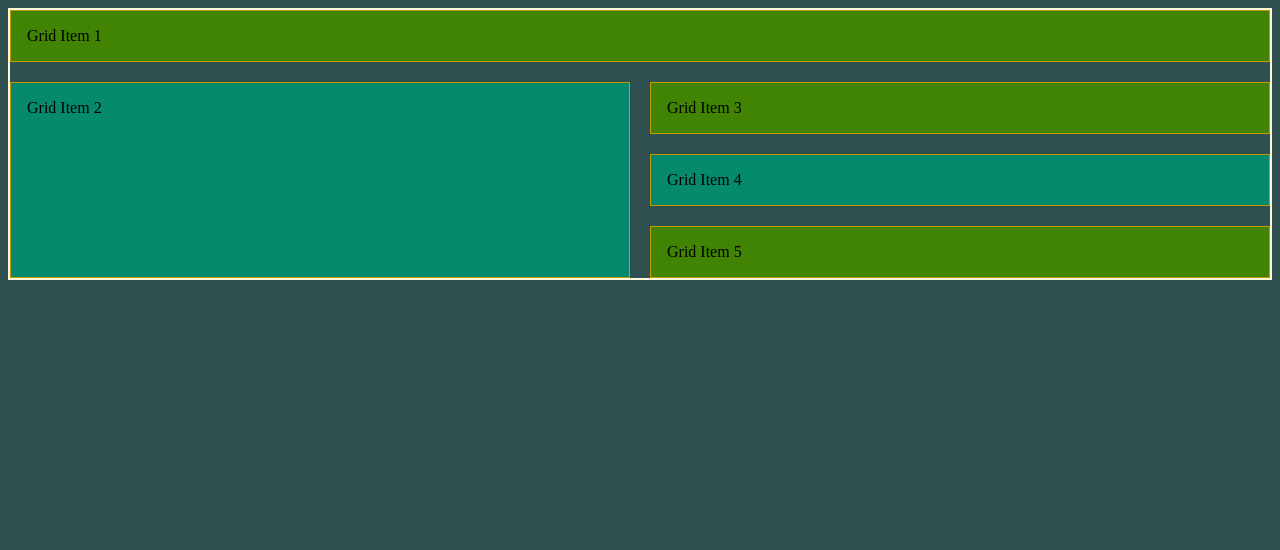
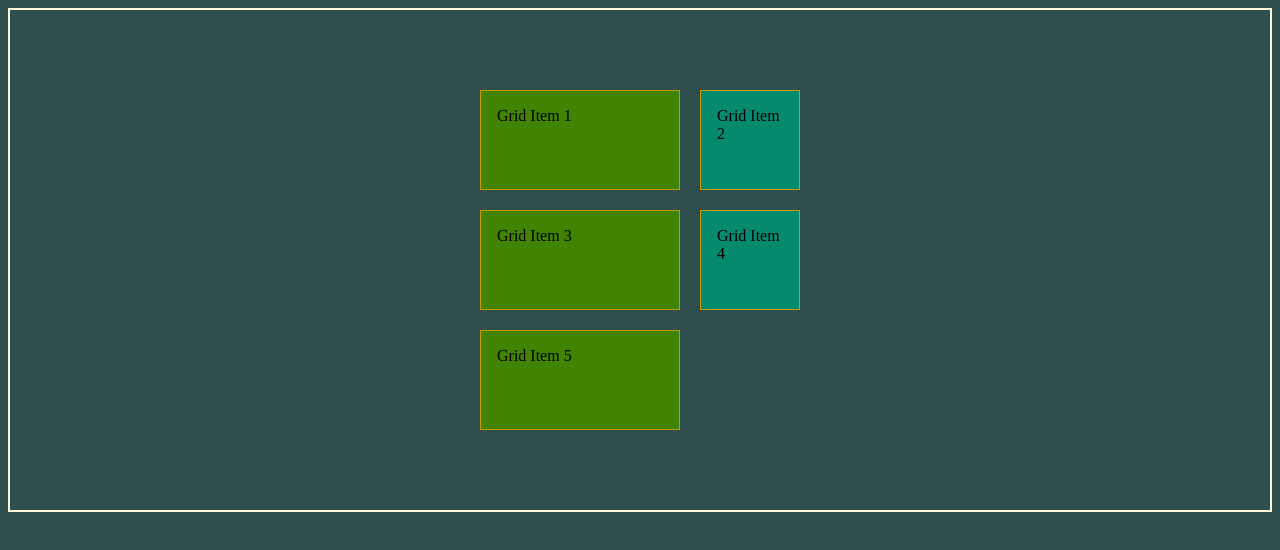
Before and after one commit to burak-odabasi/css_grid, a plain HTML site: page index.html in a window 1280 px wide. Drawn offline with Linux system fonts and the light colour scheme.

Commit message:
grid END

```diff
--- a/style.css
+++ b/style.css
@@ -3,18 +3,22 @@ body {
   box-sizing: border-box;
 }
 .grid-container {
+  height: 500px;
   border: 2px solid cornsilk;
   display: grid;
   /* grid-template-columns: 2fr 1fr; */
   /* grid-template-rows: 200px 100px; */
   /* grid-auto-rows: 50px; */
-  grid-template-columns: repeat(2, 1fr);
-  grid-auto-rows: minmax(50px, auto);
+  grid-template-columns: 200px 100px;
+  grid-auto-rows: minmax(100px, auto);
   gap: 20px;
   /* grid-template-areas:
     "header header"
     "sidebar content"
     "sidebar content"; */
+  /* justify-content: end;
+  align-content: end; */
+  place-content: center;
 }
 
 .grid-item {
@@ -23,13 +27,13 @@ body {
 }
 .grid-item-1 {
   /* grid-area: content; */
-  grid-column-start: 1;
-  grid-column-end: 3;
+  /* grid-column-start: 1;
+  grid-column-end: 3; */
 }
 .grid-item-2 {
   /* grid-area: sidebar; */
-  grid-row-start: 2;
-  grid-row-end: 5;
+  /* grid-row-start: 2;
+  grid-row-end: 5; */
 }
 .grid-item-5 {
   /* grid-area: header; */
```
